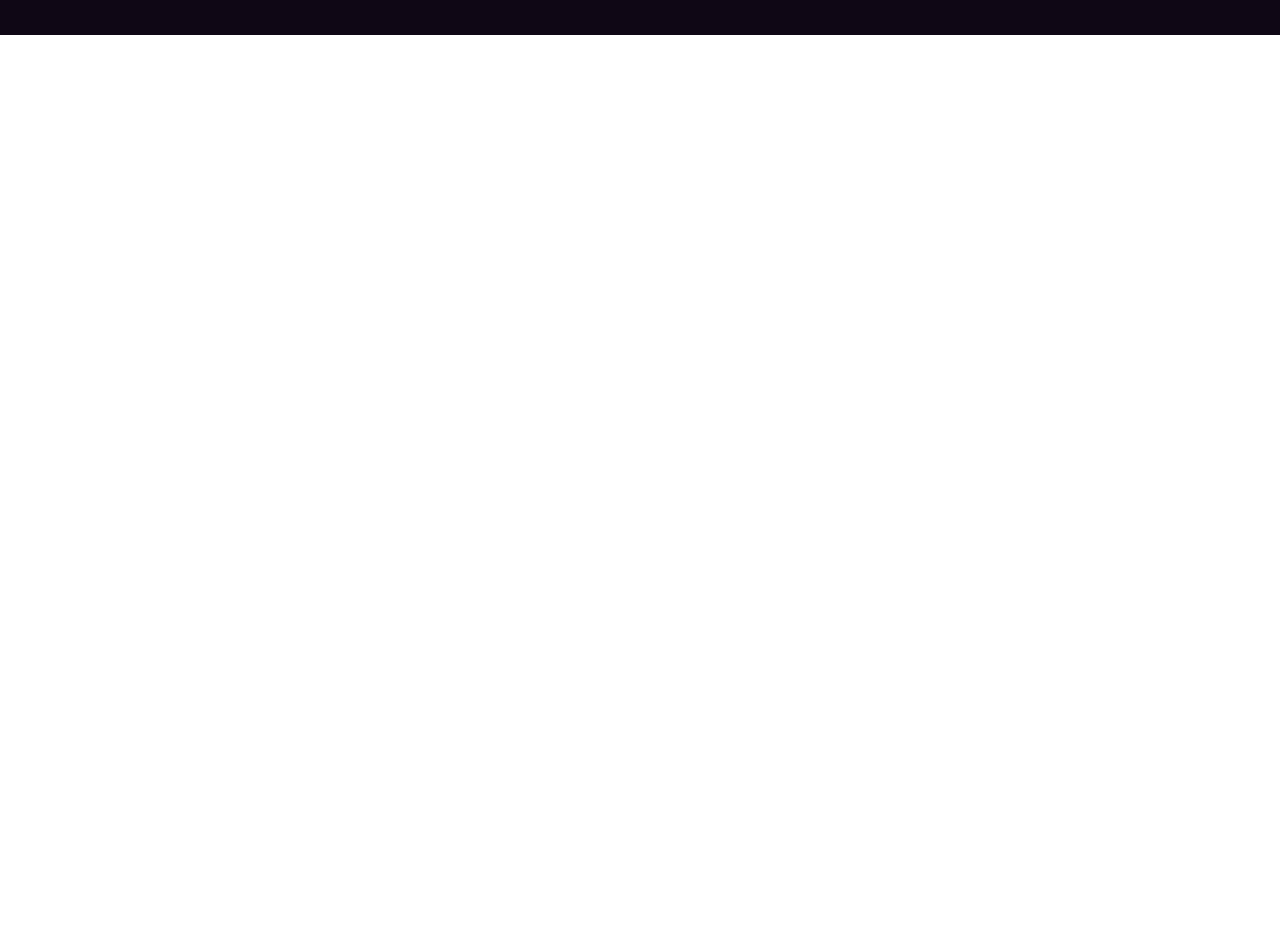
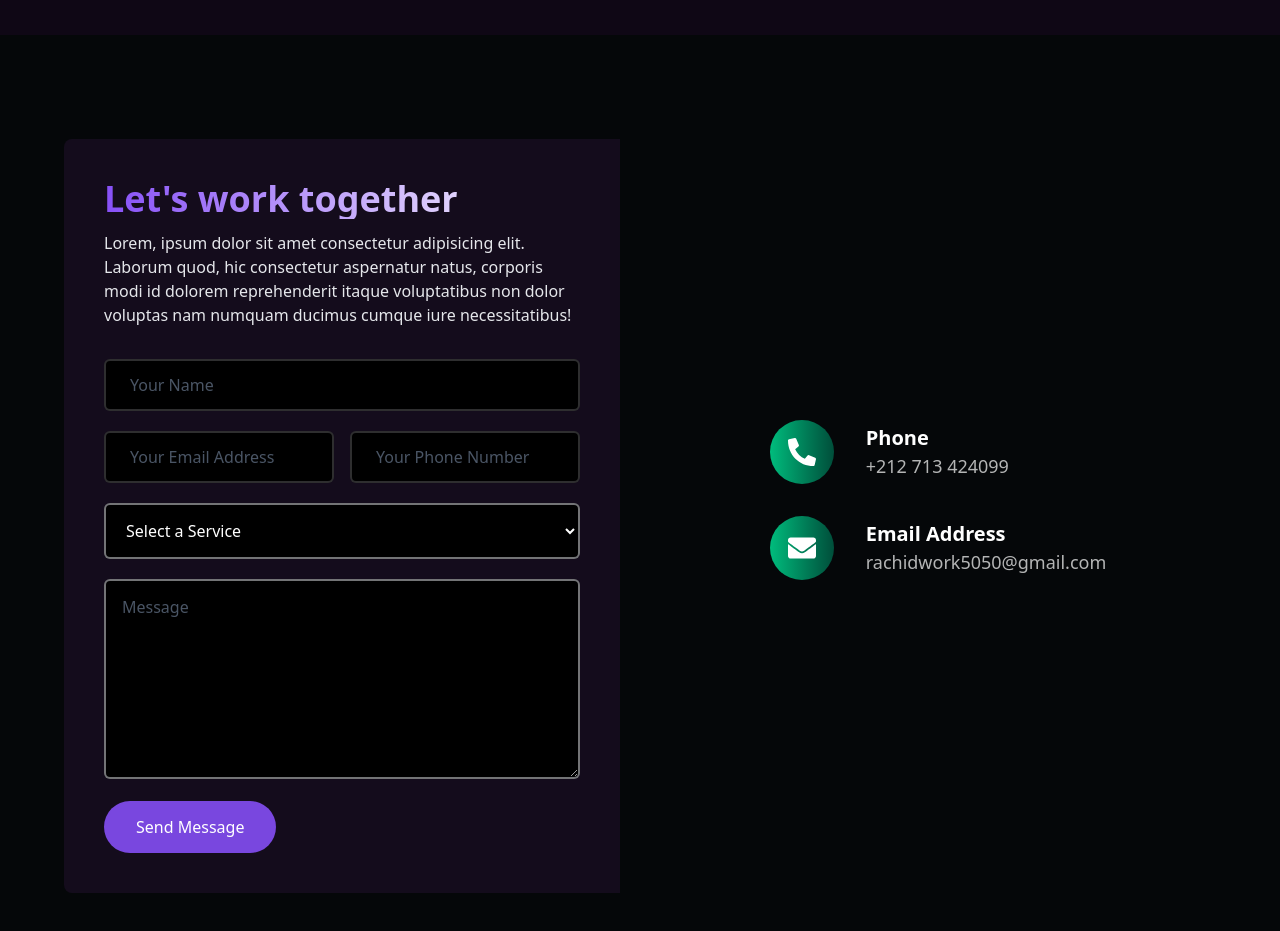
Before and after one commit to mr-kasper/Portfolio, a Next.js app: page / in a window 1280 px wide. Shown: the part 4000-4931 px from the top of the page. Before the commit the page ends 4035 px from the top, so only its background shows below. Built offline with nearby package versions, Linux system fonts and the light colour scheme.

Commit message:
Add Contact section

```diff
--- a/src/Data/data.ts
+++ b/src/Data/data.ts
@@ -158,67 +158,7 @@ export const skillsData = [
   },
 ];
 
-export const clientReviews = [
-  {
-    name: 'John Doe',
-    review:
-      'Exceptional service! The team delivered exactly what we needed on time. Very professional',
-    rating: 5,
-    profession: 'Marketing Manager',
-    image: '/images/u1.jpg',
-  },
-  {
-    name: 'Jane Smith',
-    review: "Highly skilled developers who understand the client's vision and execute perfectly.",
-    rating: 4.8,
-    profession: 'Business Owner',
-    image: '/images/u2.jpg',
-  },
-  {
-    name: 'Michael Johnson',
-    review: 'Great communication and excellent results. Our new site performs beautifully.',
-    rating: 4.6,
-    profession: 'Project Coordinator',
-    image: '/images/u3.jpg',
-  },
-  {
-    name: 'Emily Brown',
-    review:
-      'Professional, efficient, and highly knowledgeable. Would definitely recommend their services!',
-    rating: 4.9,
-    profession: 'Creative Director',
-    image: '/images/u4.jpg',
-  },
-];
-
-export const blogs = [
-  {
-    id: 1,
-    title: 'Top Web Development Trends to Watch in 2024',
-    summary: 'Explore the key web development trends for 2024 and their impact on your business.',
-    date: 'August 18, 2024',
-    image: '/images/b1.jpg',
-  },
-  {
-    id: 2,
-    title: 'Why Your Business Needs a Custom Web Application',
-    summary:
-      'Discover why custom web applications are crucial for driving business growth and efficiency.',
-    date: 'August 10, 2024',
-    image: '/images/b2.jpg',
-  },
-  {
-    id: 3,
-    title: 'The Importance of Website Speed Optimization',
-    summary:
-      'Understand how website speed impacts user experience and learn essential optimization tips.',
-    date: 'July 25, 2024',
-    image: '/images/b3.jpg',
-  },
-];
-
 export const contactData = {
-  phone: '+88(012345 789)',
-  email: 'example@gmail.com',
-  address: 'Dhaka , Bangladesh',
+  phone: '+212 713 424099',
+  email: 'rachidwork5050@gmail.com',
 };
--- /dev/null
+++ b/src/components/Home/Contact/Contact.tsx
@@ -0,0 +1,18 @@
+import ContactForm from './ContactForm';
+import ContactInfo from './ContactInfo';
+
+const Contact = () => {
+  return (
+    <div className="py-16 bg-[#050709]">
+      <div className="grid grid-cols-1 xl:grid-cols-2 w-[90%] sm:w[80%] mx-auto items-center gap-10 mt-10">
+        <div>
+          <ContactForm />
+        </div>
+        <div className="xl:mx-auto">
+          <ContactInfo />
+        </div>
+      </div>
+    </div>
+  );
+};
+export default Contact;
--- /dev/null
+++ b/src/components/Home/Contact/ContactForm.tsx
@@ -0,0 +1,59 @@
+const ContactForm = () => {
+  return (
+    <div className="bg-[#140C1C] rounded-l-lg p-4 sm:p-10">
+      <h1 className="text-bg text-2xl md:text-3xl lg:text-4xl font-bold">Let's work together</h1>
+      <p className="text-gray-200 mt-3 lg:text-base text-xs md:text-sm">
+        Lorem, ipsum dolor sit amet consectetur adipisicing elit. Laborum quod, hic consectetur
+        aspernatur natus, corporis modi id dolorem reprehenderit itaque voluptatibus non dolor
+        voluptas nam numquam ducimus cumque iure necessitatibus!
+      </p>
+
+      <form className="mt-8 block w-full overflow-hidden">
+        <div className="flex flex-col md:flex-row items-center justify-between gap-4">
+          <input
+            type="text"
+            placeholder="Your Name"
+            className="flex-1 bg-black text-white placeholder:text-gray-600 px-6 py-3 rounded-md border-2 border-gray-200/20 outline-none w-full"
+          />
+        </div>
+
+        <div className="flex mt-5 flex-col md:flex-row items-center justify-between gap-4">
+          <input
+            type="email"
+            placeholder="Your Email Address"
+            className="flex-1 bg-black text-white placeholder:text-gray-600 px-6 py-3 rounded-md border-2 border-gray-200/20 outline-none w-full"
+          />
+          <input
+            type="tel"
+            placeholder="Your Phone Number"
+            className="flex-1 bg-black text-white placeholder:text-gray-600 px-6 py-3 rounded-md border-2 border-gray-200/20 outline-none w-full"
+          />
+        </div>
+        <div className="">
+          <select
+            defaultValue=""
+            className="w-full mt-5 bg-black text-white placeholder:text-gray-600 px-4 py-3.5 rounded-md border-2 border-gray-200/50 outline-none"
+          >
+            <option value="" disabled>
+              Select a Service
+            </option>
+            <option value="frontend">Frontend Development</option>
+            <option value="backend">Backend Development</option>
+            <option value="fullstack">Fullstack Development</option>
+          </select>
+        </div>
+        <textarea
+          rows={7}
+          placeholder="Message"
+          className="w-full mt-5 bg-black text-white placeholder:text-gray-600 px-4 py-3.5 rounded-md border-2 border-gray-200/50 outline-none"
+        ></textarea>
+        <div className="mt-4">
+          <button className="px-8 py-3.5 bg-[#7947DF] text-white hover:bg-[#5C2FB7] transition-all duration-200 rounded-full">
+            Send Message
+          </button>
+        </div>
+      </form>
+    </div>
+  );
+};
+export default ContactForm;
--- /dev/null
+++ b/src/components/Home/Contact/ContactInfo.tsx
@@ -0,0 +1,29 @@
+import { contactData } from '@/Data/data';
+import { FaEnvelope, FaPhone } from 'react-icons/fa';
+
+const ContactInfo = () => {
+  return (
+    <div>
+      <div className="flex items-center space-x-8">
+        <div className="size-10 md:size-16 rounded-full bg-gradient-to-r from-emerald-500 to-emerald-900 flex items-center justify-center flex-col">
+          <FaPhone className="size-4 md:size-7 text-white rotate-90" />
+        </div>
+        <div>
+          <h1 className="text-lg sm:text-xl text-white font-bold">Phone</h1>
+          <h1 className="text-base sm:text-lg text-white/70">{contactData.phone}</h1>
+        </div>
+      </div>
+
+      <div className="flex items-center space-x-8 my-8">
+        <div className="size-10 md:size-16 rounded-full bg-gradient-to-r from-emerald-500 to-emerald-900 flex items-center justify-center flex-col">
+          <FaEnvelope className="size-4 md:size-7 text-white" />
+        </div>
+        <div>
+          <h1 className="text-lg sm:text-xl text-white font-bold">Email Address</h1>
+          <h1 className="text-base sm:text-lg text-white/70">{contactData.email}</h1>
+        </div>
+      </div>
+    </div>
+  );
+};
+export default ContactInfo;
--- a/src/components/Home/Home.tsx
+++ b/src/components/Home/Home.tsx
@@ -1,4 +1,5 @@
 import About from './About/About';
+import Contact from './Contact/Contact';
 import Hero from './Hero/Hero';
 import Project from './Project/Project';
 import Services from './Services/Services';
@@ -12,6 +13,7 @@ const Home = () => {
       <Services />
       <Project />
       <Skills />
+      <Contact />
     </main>
   );
 };
```
